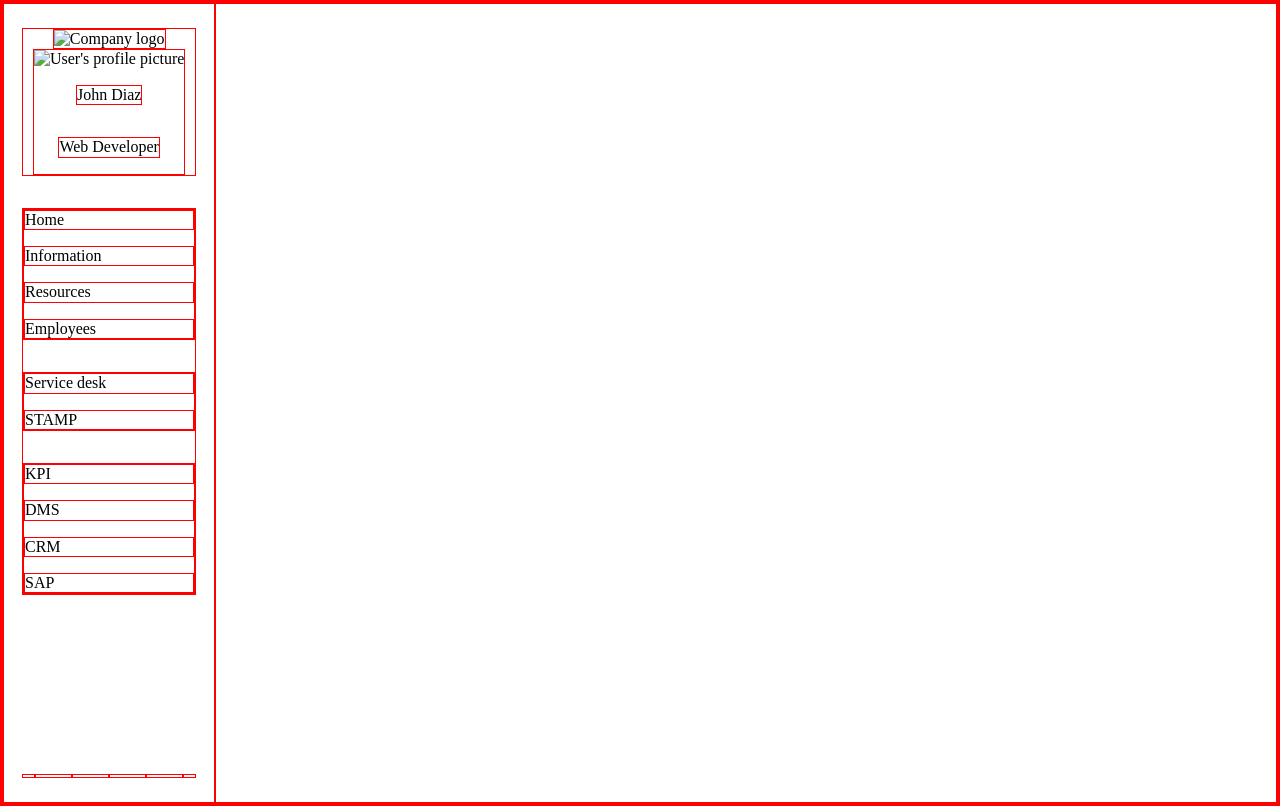
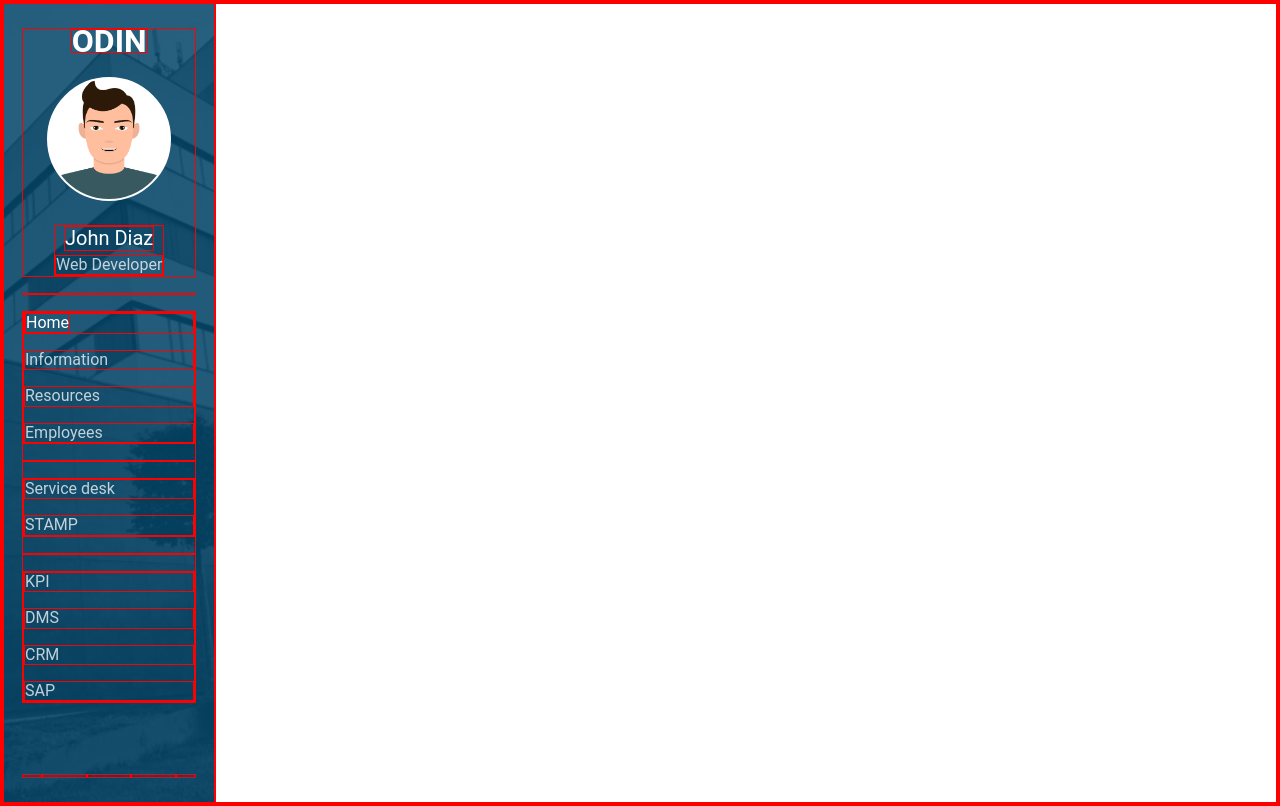
Before and after one commit to vespucchi/admin-dashboard, a website: page index.html in a window 1280 px wide. Drawn offline with nearby package versions, Linux system fonts and the light colour scheme.

Commit message:
Apply style to the sidebar

```diff
--- a/index.html
+++ b/index.html
@@ -12,26 +12,31 @@
     <div class="container">
         <div class="navigation">
             <div class="info">
-                <div class="company-logo">
-                    <img src="" alt="Company logo">
-                </div>
+                <p id="company-name">ODIN</p>
+                <!-- https://www.vecteezy.com/free-png/person" Person PNGs by Vecteezy -->
+                <img src="img/avatar.png" alt="User's profile picture" id="avatar" height="120" width="120">
                 <div class="user-info">
-                    <img src="" alt="User's profile picture">
-                    <p class="user-name">John Diaz</p>
-                    <p class="user-position">Web Developer</p>
+                    <p id="user-name">John Diaz</p>
+                    <p id="user-position">Web Developer</p>
                 </div>
             </div>
+            <hr class="line">
             <div class="nav">
                 <div class="nav-menu">
-                    <div class="menu-item">Home</div>
+                    <div class="menu-item">
+
+                        <a href="#" class="current">Home</a>
+                    </div>
                     <div class="menu-item">Information</div>
                     <div class="menu-item">Resources</div>
                     <div class="menu-item">Employees</div>
                 </div>
+                <hr class="line">
                 <div class="nav-modules">
                     <div class="module-item">Service desk</div>
                     <div class="module-item">STAMP</div>
                 </div>
+                <hr class="line">
                 <div class="nav-misc">
                     <div class="misc-item">KPI</div>
                     <div class="misc-item">DMS</div>
@@ -40,11 +45,10 @@
                 </div>
             </div>
             <div class="socials">
-                <span class="icon-li" role="img" aria-label="linkedin"></span>
-                <span class="icon-fb" role="img" aria-label="facebook"></span>
-                <span class="icon-ig" role="img" aria-label="instagram"></span>
-                <span class="icon-yt" role="img" aria-label="youtube"></span>
-                <span class="icon-x" role="img" aria-label="x"></span>
+                <span class="icon-li" role="svg" aria-label="linkedin"></span>
+                <span class="icon-fb" role="svg" aria-label="facebook"></span>
+                <span class="icon-yt" role="svg" aria-label="youtube"></span>
+                <span class="icon-x" role="svg" aria-label="x"></span>
             </div>
         </div>
         <div class="content"></div>
--- a/style.css
+++ b/style.css
@@ -1,5 +1,20 @@
 * {
     border: solid 1px red;
+    padding: 0;
+    margin: 0;
+}
+
+:root {
+    font-family: Roboto,system-ui, -apple-system, BlinkMacSystemFont, 'Segoe UI', Oxygen, Ubuntu, Cantarell, 'Open Sans', 'Helvetica Neue', sans-serif;
+    --nav-font-color: #FFFFFFBF;
+    --nav-font-strong: #FFFFFF;
+    --nav-line-gap: 16px;
+}
+
+a {
+    text-decoration: none;
+    color: inherit;
+    font-size: inherit;
 }
 
 .container {
@@ -13,7 +28,30 @@
     display: flex;
     flex-direction: column;
     justify-content: space-between;
-    gap: 32px;
+    flex: auto;
+    gap: var(--nav-line-gap);
+    background-image: url(img/navbar-bg.png);
+    background-position: center;
+    background-size: cover;
+    background-color: #01416099;
+    background-blend-mode:lighten;
+    color: var(--nav-font-color);
+    font-size: 16px;
+}
+
+.current {
+    color: var(--nav-font-strong);
+}
+
+.line {
+    color: var(--nav-font-strong);
+}
+
+#company-name {
+    font-size: 32px;
+    line-height: 22px;
+    font-weight: 600;
+    color: var(--nav-font-strong);
 }
 
 .info, .user-info {
@@ -22,17 +60,36 @@
     align-items: center;
 }
 
+.info {
+    gap: 24px;
+}
+
+.user-info {
+    gap: 4px;
+}
+
+#user-name {
+    font-size: 20px;
+    color: var(--nav-font-strong);
+}
+
+#avatar {
+    background-color: var(--nav-font-strong);
+    border-radius: 50%;
+    border: solid 2px var(--nav-font-strong);
+}
+
 .nav {
     display: flex;
     flex-direction: column;
-    gap: 32px;
+    gap: var(--nav-line-gap);
     margin-bottom: auto;
 }
 
 .nav-menu, .nav-modules, .nav-misc {
     display: flex;
     flex-direction: column;
-    gap: 16px;
+    gap: var(--nav-line-gap);
 }
 
 
```
Also changed, not shown: img/avatar.png (added), img/navbar-bg.png (added).
